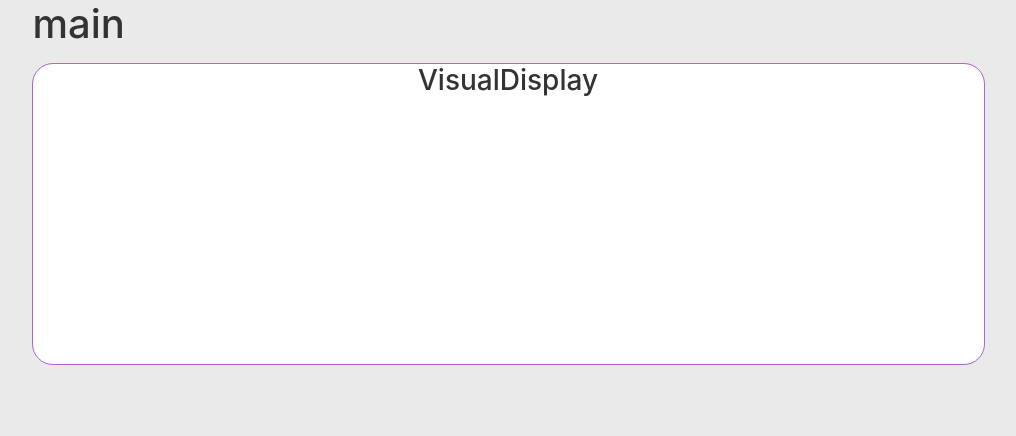
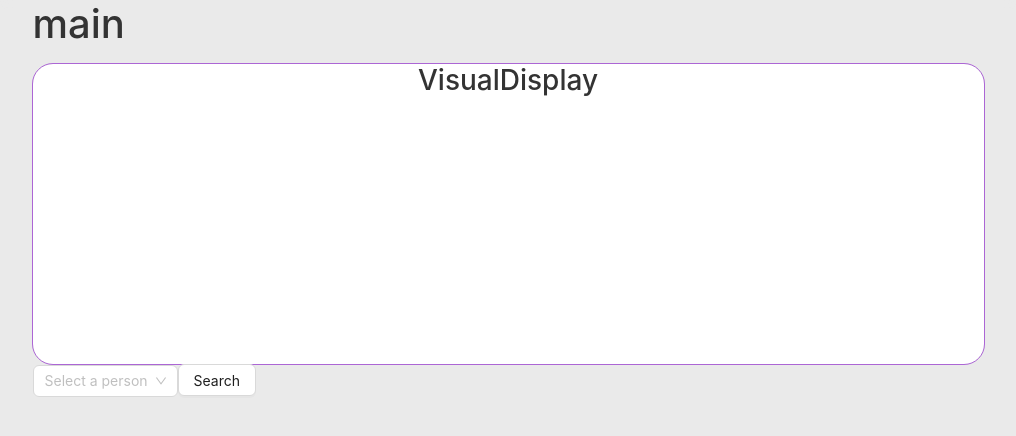
Before and after one commit to TimPulin/international-trade, a React (Vite) app: page / in a window 1280 px wide. Shown: the top 436 px of the page, without its empty margins (132-1148 px from the left). Built offline with nearby package versions, Linux system fonts and the light colour scheme.

Commit message:
динамическое обновление селекта с выбором города

```diff
--- a/package.json
+++ b/package.json
@@ -10,11 +10,13 @@
     "preview": "vite preview"
   },
   "dependencies": {
+    "antd": "^5.18.3",
     "axios": "^1.7.2",
     "react": "^18.2.0",
     "react-dom": "^18.2.0"
   },
   "devDependencies": {
+    "@types/antd": "^1.0.0",
     "@types/node": "^20.14.5",
     "@types/react": "^18.2.66",
     "@types/react-dom": "^18.2.22",
--- a/src/api/server-connections.ts
+++ b/src/api/server-connections.ts
@@ -1,16 +1,15 @@
 import { meteoSourceAPI } from './axios-instance';
+import { IPlace } from '@/types/place-type';
 const token = import.meta.env.VITE_METEO_SOURCE_TOKEN;
 
 export function getMeteo(placeId: string) {
-  return meteoSourceAPI.get(`/point?place_id=${placeId}&key=${token}`);
+  //   return meteoSourceAPI.get(`/point?place_id=${placeId}&key=${token}`);
 }
 
 export function findPlace(text: string) {
-  meteoSourceAPI.get(`/find_places_prefix?text=${text}&key=${token}`);
+  return meteoSourceAPI.get<IPlace[]>(`/find_places_prefix?text=${text}&key=${token}`);
 }
 
 export function getGeocoding(text: string) {
   meteoSourceAPI.get(`/direct?q=${text}&limit=5&key=${token}`);
 }
-
-findPlace('Sankt-Petersburg');
--- a/src/components/location-form/LocationForm.tsx
+++ b/src/components/location-form/LocationForm.tsx
@@ -1,8 +1,45 @@
+import { useEffect, useState } from 'react';
+import { findPlace } from '@/api/server-connections';
+
+import { Button, Select } from 'antd';
+
+import { IPlace } from '@/types/place-type';
+import { debounce } from '@/utils/debounce';
+
 export default function LocationForm() {
+  const [options, setOptions] = useState<IPlace[]>([]);
+
+  const onChange = (value: string) => {
+    console.log(`selected ${value}`);
+  };
+
+  const onSearch = async (value: string) => {
+    console.log(`selected ${value}`);
+    try {
+      const result = await findPlace(value);
+      setOptions(result.data.filter((item) => item.name.toLowerCase() === item.place_id));
+    } catch (error) {
+      console.log(error);
+    }
+  };
+
+  useEffect(() => {
+    console.log(options);
+  }, [options]);
+
   return (
     <form>
-      <input type="text" placeholder="Enter location" />
-      <button type="submit">Search</button>
+      <Select
+        options={options.map(({ name, place_id }) => ({ label: name, value: place_id }))}
+        showSearch
+        placeholder="Select a person"
+        optionFilterProp="label"
+        onChange={onChange}
+        onSearch={debounce(onSearch, 500)}
+        filterOption={false}
+      />
+
+      <Button htmlType="submit">Search</Button>
     </form>
   );
 }
--- a/src/pages/MainPage.tsx
+++ b/src/pages/MainPage.tsx
@@ -1,5 +1,6 @@
 import { getMeteo } from '@/api/server-connections';
 import VisualDisplay from '@/components/VisualDisplay';
+import LocationForm from '@/components/location-form/LocationForm';
 import { useEffect } from 'react';
 
 export default function MainPage() {
@@ -16,6 +17,7 @@ export default function MainPage() {
     <div className="container">
       <h1>main</h1>
       <VisualDisplay />
+      <LocationForm />
     </div>
   );
 }
--- /dev/null
+++ b/src/utils/debounce.ts
@@ -0,0 +1,8 @@
+export function debounce(func: Function, time: number) {
+  let timer: NodeJS.Timeout | null = null;
+
+  return (...args: any) => {
+    if (timer) clearTimeout(timer);
+    timer = setTimeout(() => func(...args), time);
+  };
+}
```
Also changed, not shown: 1 other file (tests, documents, lock files or other folders).
